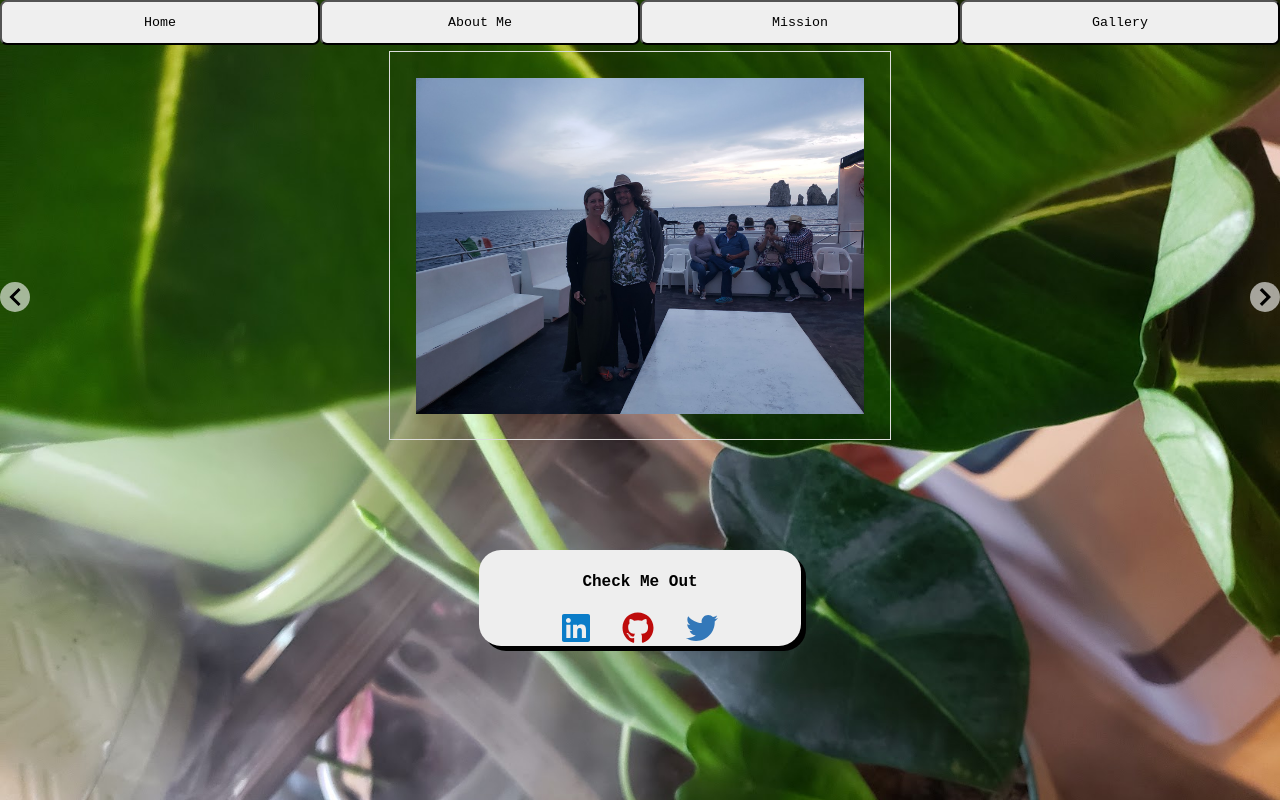
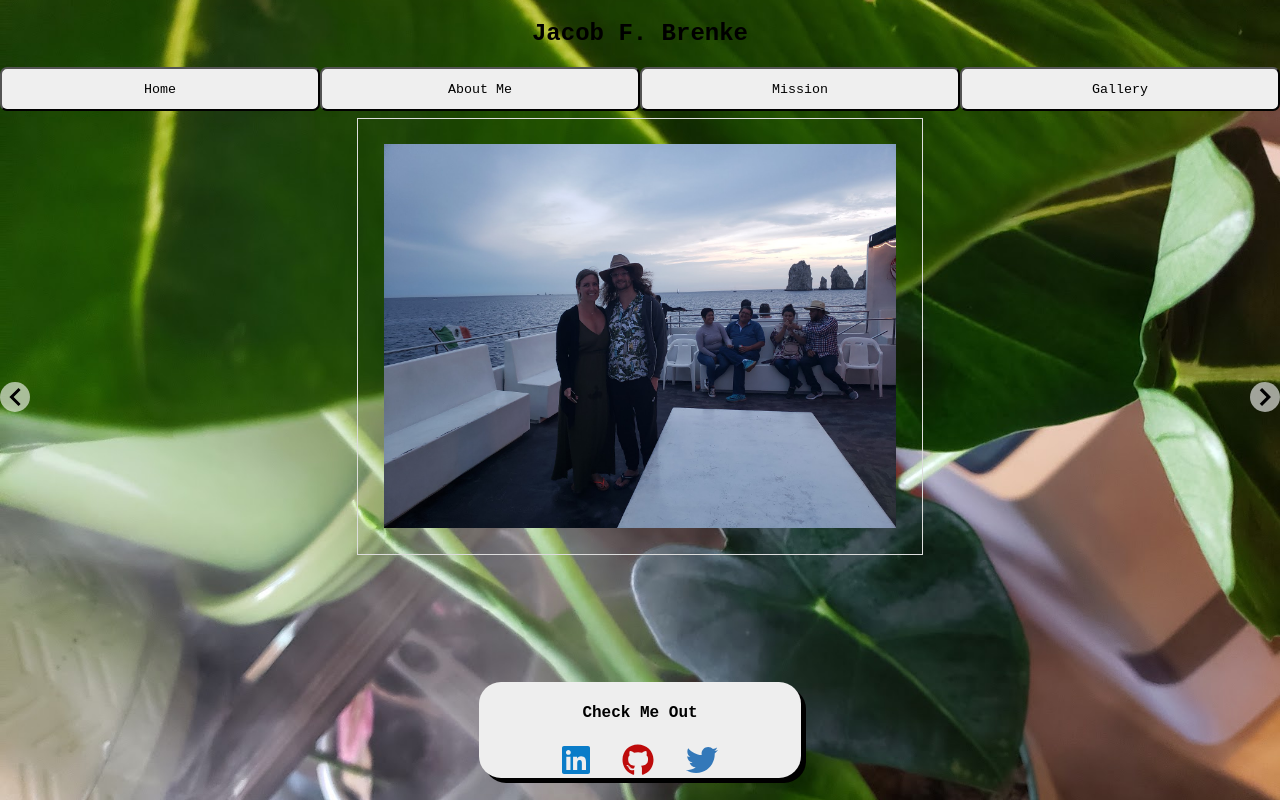
Before and after one commit to Bluemooses/Jacob-Brenke-Web-Page, a React (Create React App) app: page /gallery in a window 1280 px wide. Built offline with nearby package versions, Linux system fonts and the light colour scheme.

Commit message:
INCREASED IMG SIZE

```diff
--- a/src/App/App.js
+++ b/src/App/App.js
@@ -23,6 +23,7 @@ const App = (props) => {
       <Router>
         <Switch>
           <Route path="/gallery">
+            <Header />
             <Nav />
             <Slideshow />
             <Footer />
--- a/src/Components/Slideshow/Slideshow.scss
+++ b/src/Components/Slideshow/Slideshow.scss
@@ -20,7 +20,7 @@
   justify-self: center;
   border: 1px solid #ddd;
   padding: 2%;
-  max-width: 35%;
+  max-width: 40%;
   height: auto;
   margin-top: .5%;
 }
```
